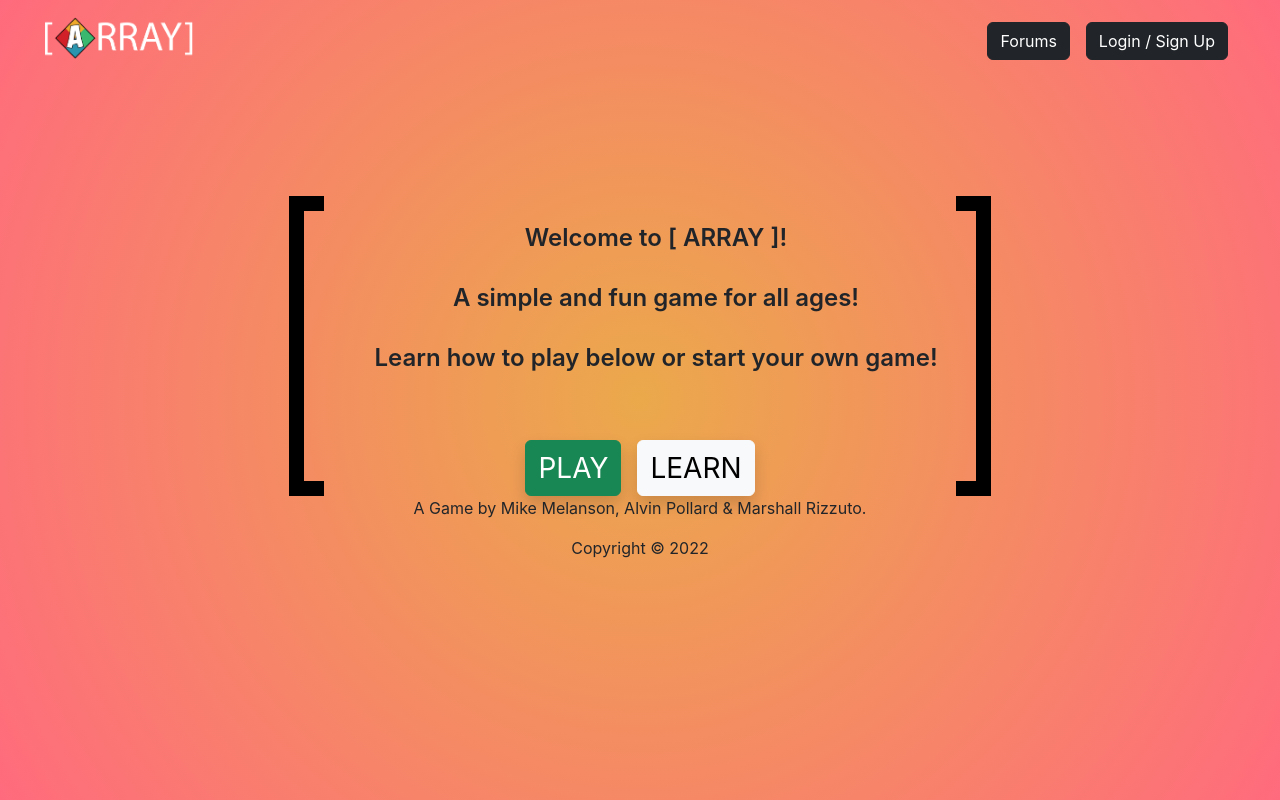
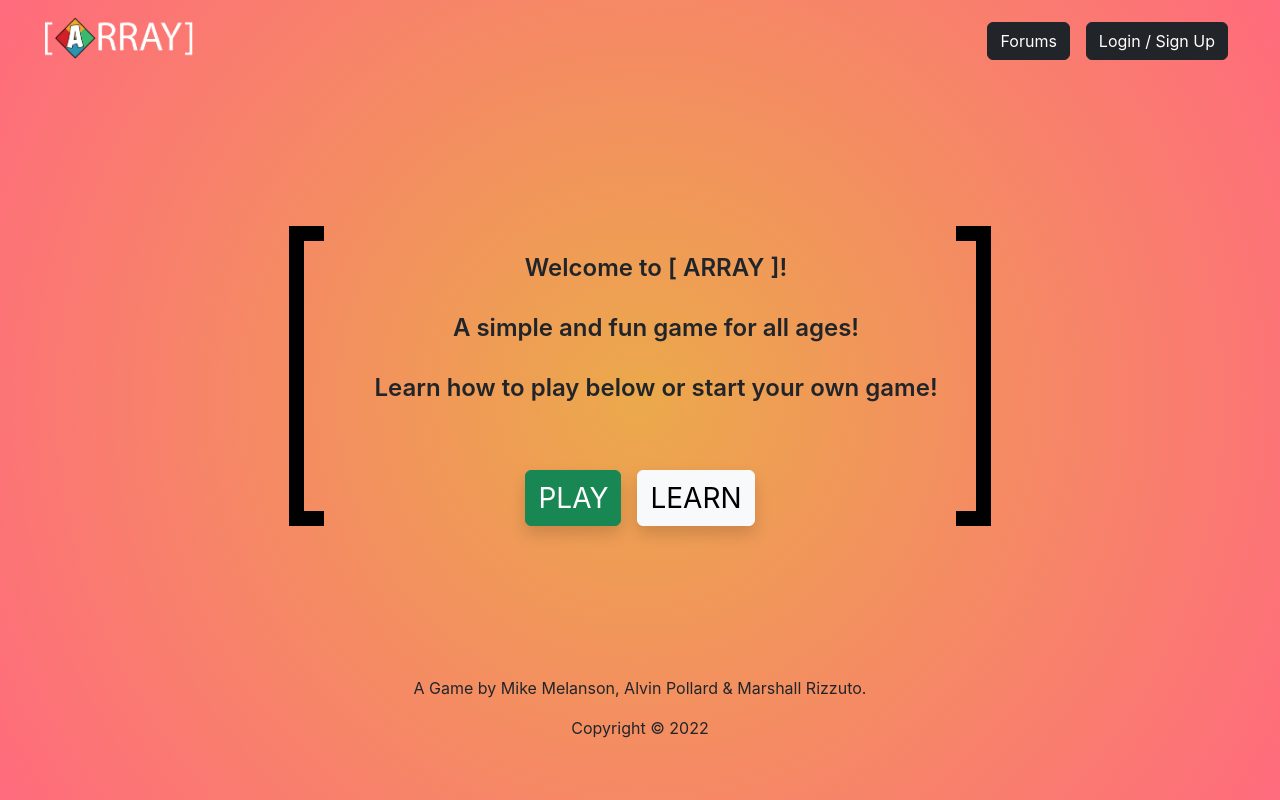
Before and after one commit to mmelan000/Array-the-Game, a React (Create React App) app in the folder client/: page / in a window 1280 px wide. Built offline with nearby package versions, Linux system fonts and the light colour scheme; no server answers.

Commit message:
Updated CSS Fixed Tile scaling issue
- Updated CSS for GameTile class (fixes weird scaling when changing screen)

```diff
--- a/client/src/App.css
+++ b/client/src/App.css
@@ -40,7 +40,6 @@ body {
 }
 
 .about-section {
-  margin-top: 15vh;
   justify-content: center;
   align-items: center;
   flex-direction: column;
@@ -73,9 +72,8 @@ body {
 }
 
 .main-display {
-  height: 80vh;
+  height: 75vh;
   display: flex;
-  flex-basis: content;
 }
 
 .main-body footer {
@@ -148,11 +146,11 @@ footer {
 
 .game-tile {
   display: flex;
-  border-radius: 3px;
   text-align: center;
   color: black;
   justify-content: center;
   align-items: center;
+  aspect-ratio: 1/1;
 }
 
 .game-tile p {
```
